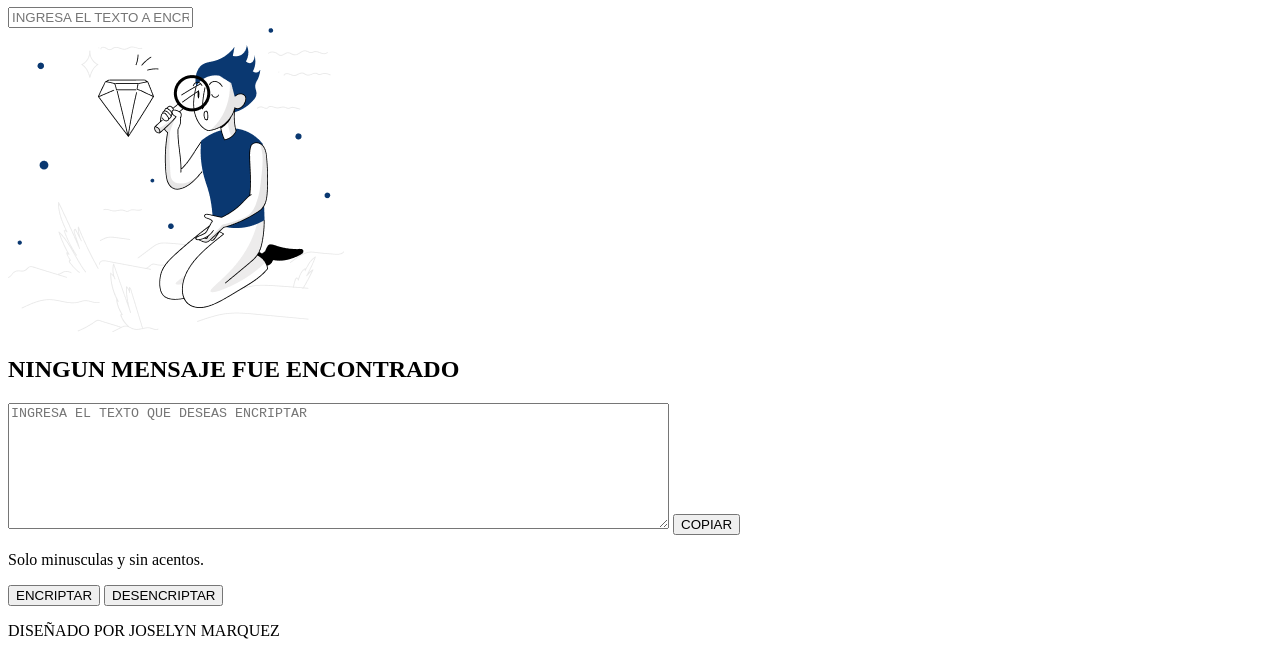
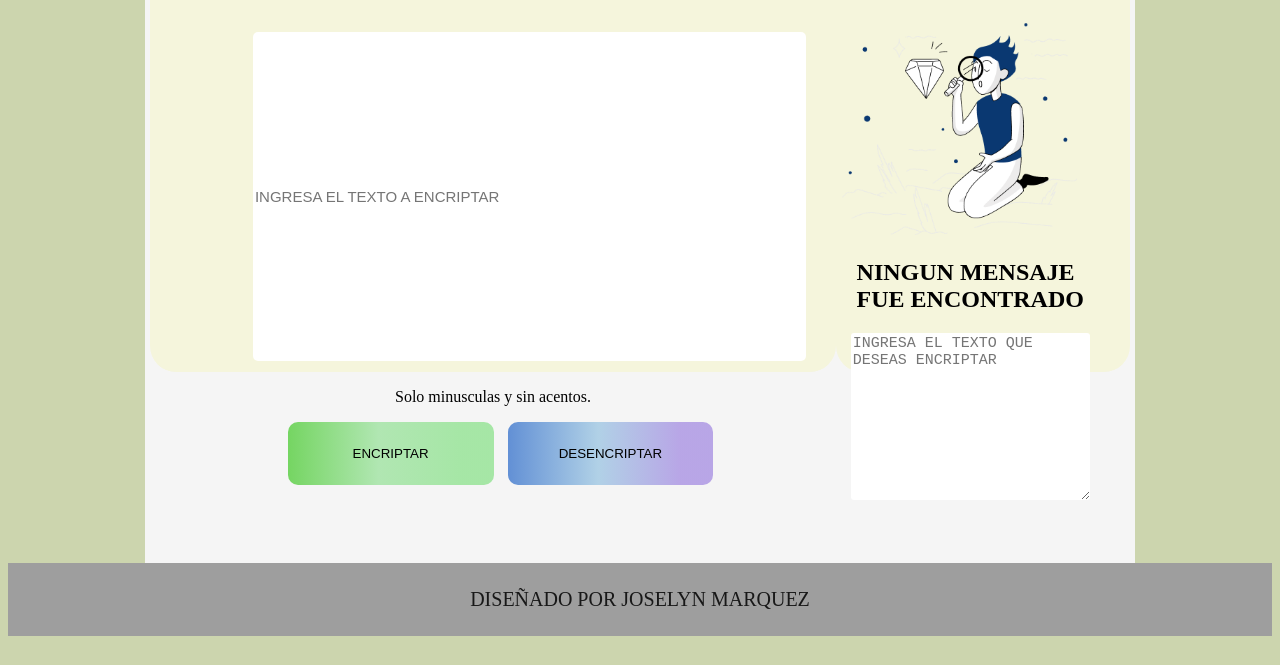
Before and after one commit to Joselyn31/portafolio, a plain HTML site: page index.html in a window 1280 px wide. Shown: the part 135-800 px from the top of the page. Drawn offline with Linux system fonts and the light colour scheme; the site is published under a folder, as on GitHub Pages, so addresses that start at the root find nothing.

Commit message:
Error enrutaamiento

```diff
--- a/index.html
+++ b/index.html
@@ -5,7 +5,7 @@
     <meta http-equiv="X-UA-Compatible" content="IE=edge">
     <meta name="viewport" content="width=device-width, initial-scale=1.0">
 
-    <link rel="stylesheet" href="/challenge.css">
+    <link rel="stylesheet" href="challenge.css">
     <title>Encriptador JS</title>
 </head>
 <body>
```
